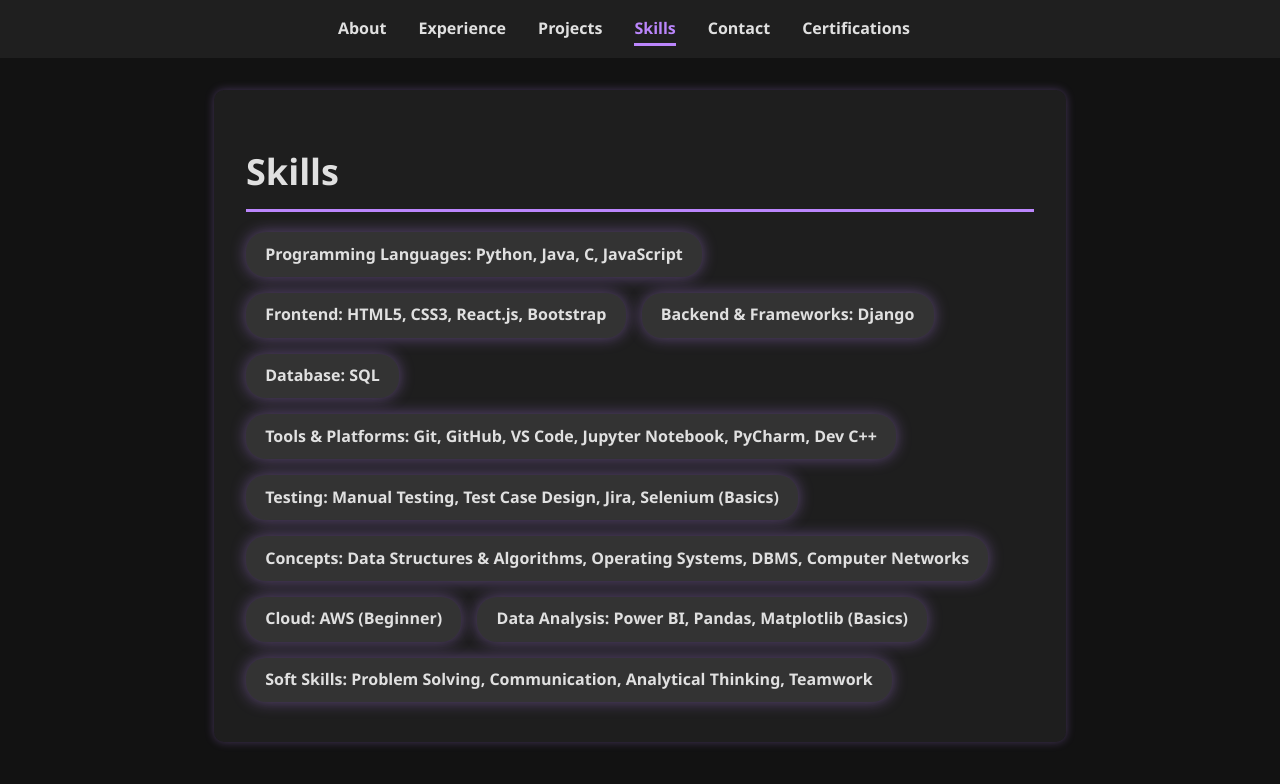
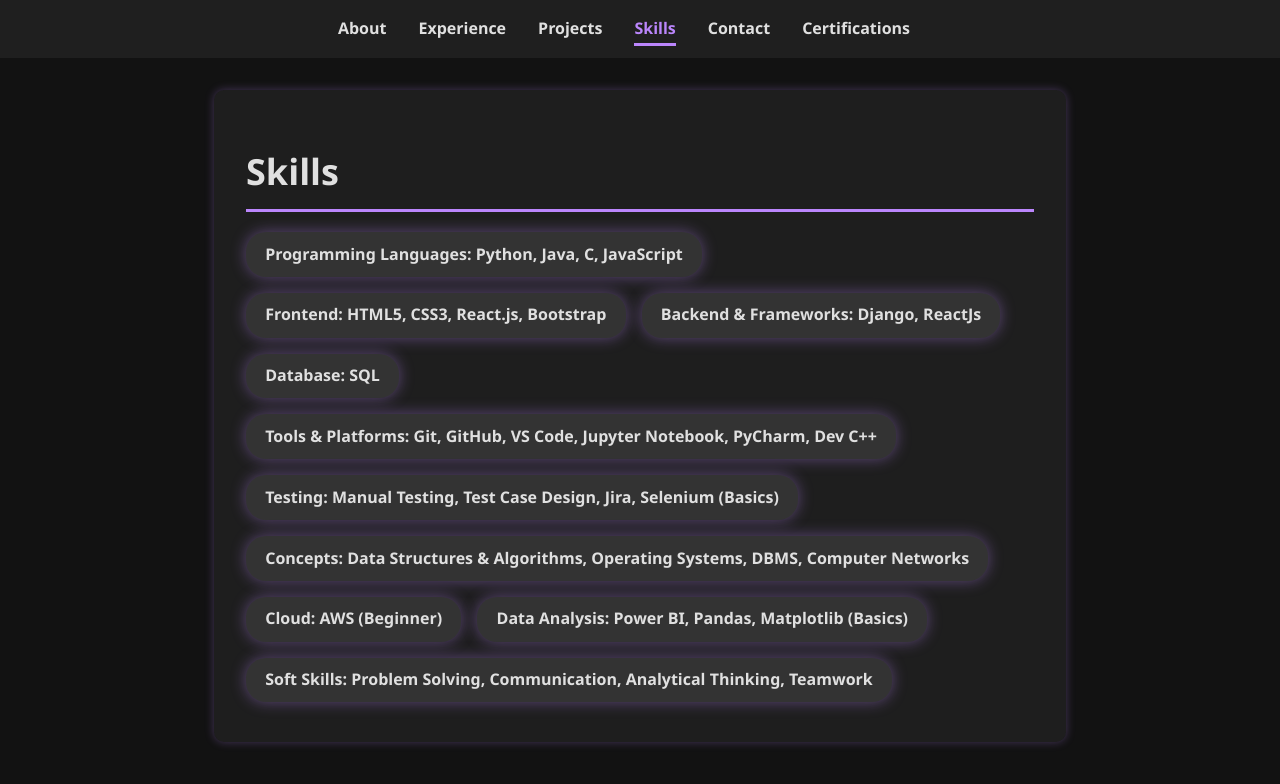
Before and after one commit to aniketsrivastava89/aniket_portfolio, a React (Create React App) app: page /skills in a window 1280 px wide. Shown: the top 784 px of the page. Built offline with nearby package versions, Linux system fonts and the light colour scheme.

Commit message:
Updated skills.js

```diff
--- a/src/components/Skills.js
+++ b/src/components/Skills.js
@@ -8,7 +8,7 @@ const Skills = () => {
       <ul className="skills-list">
         <li>Programming Languages: Python, Java, C, JavaScript</li>
         <li>Frontend: HTML5, CSS3, React.js, Bootstrap</li>
-        <li>Backend & Frameworks: Django</li>
+        <li>Backend & Frameworks: Django, ReactJs</li>
         <li>Database: SQL</li>
         <li>Tools & Platforms: Git, GitHub, VS Code, Jupyter Notebook, PyCharm, Dev C++</li>
         <li>Testing: Manual Testing, Test Case Design, Jira, Selenium (Basics)</li>
```
